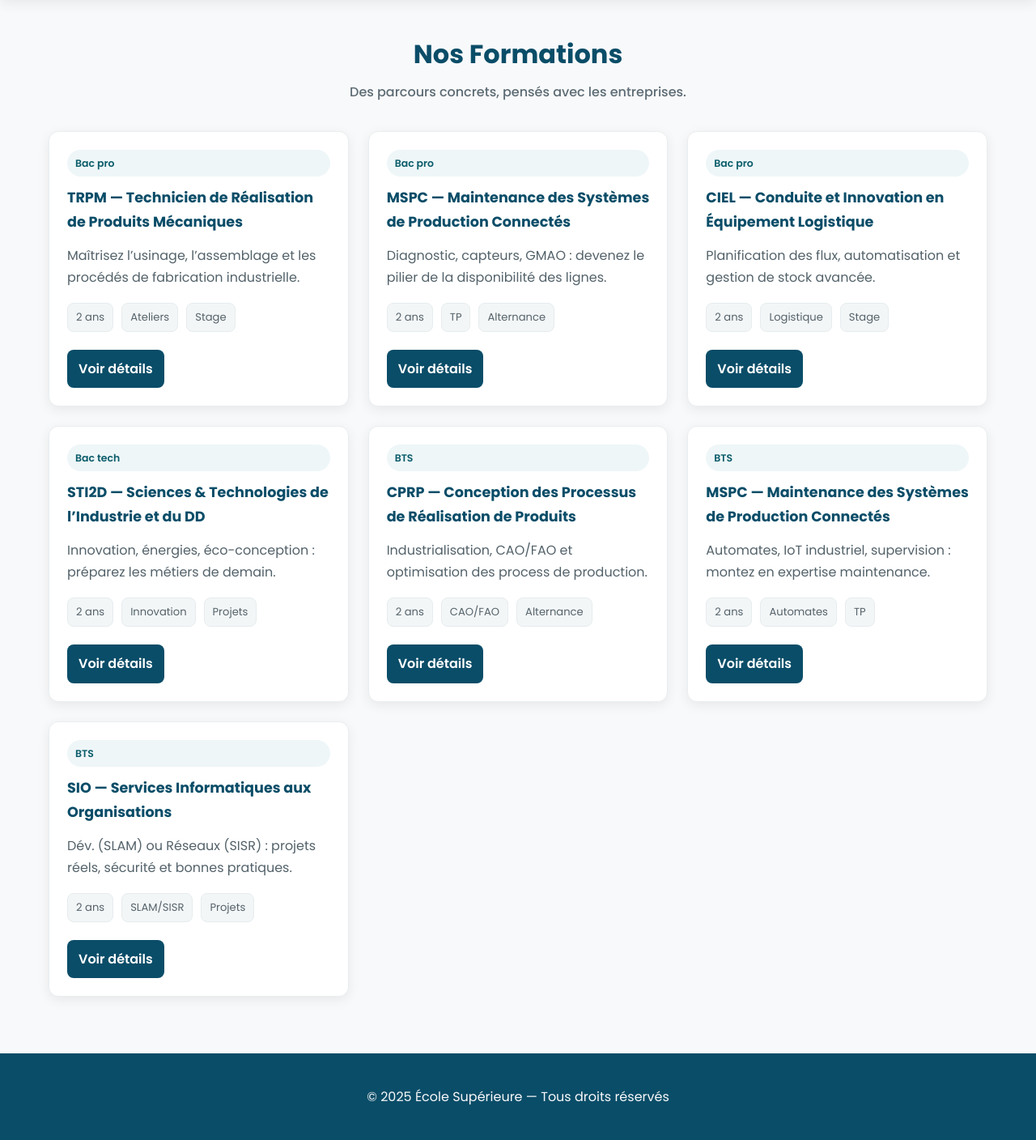
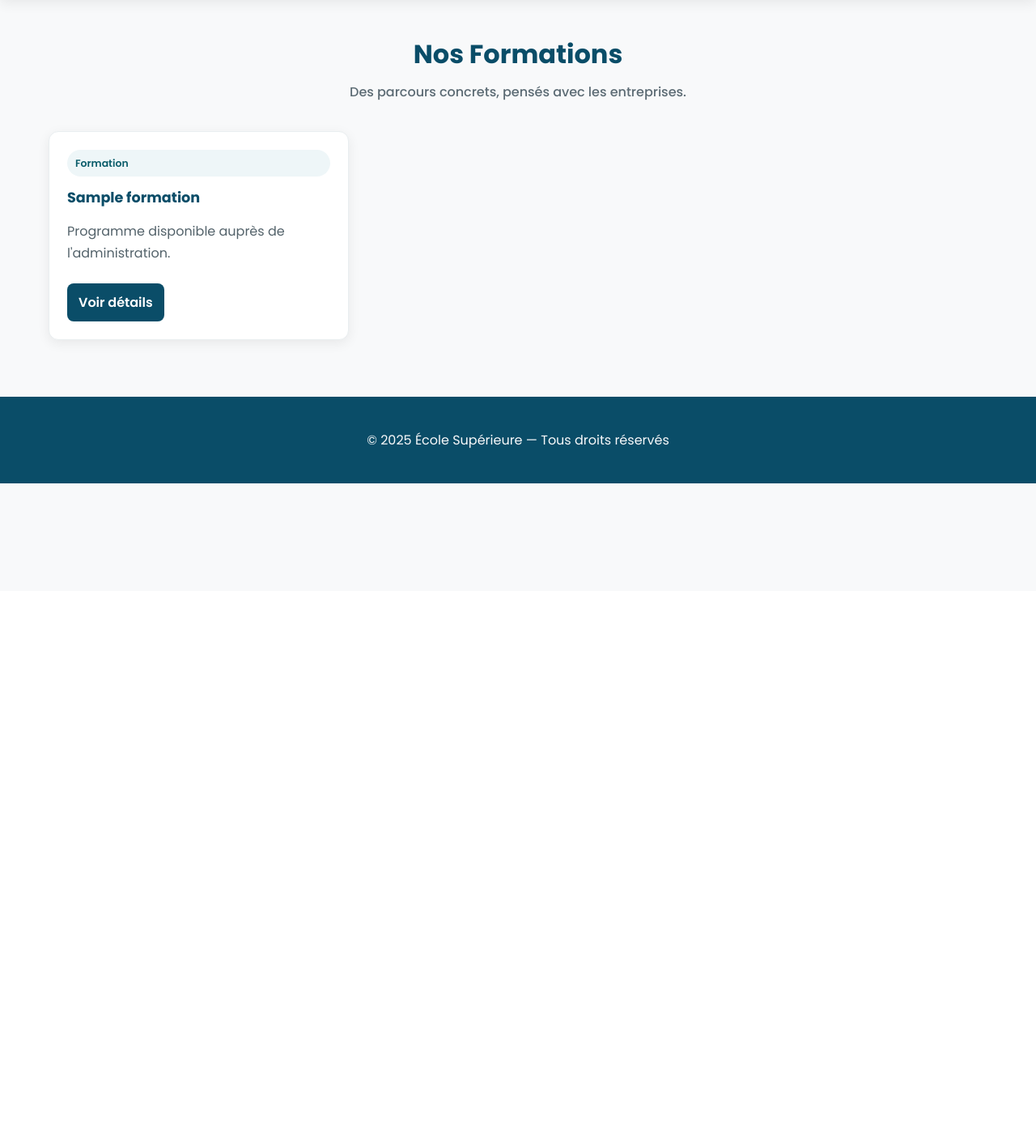
Before and after one commit to Redalak/tp-lprs, a PHP site: page /vue/formations.php in a window 1280 px wide. Shown: the part 70-1478 px from the top of the page at 81% size. After the commit the page ends 667 px from the top, so only its background shows below. Run offline with PHP 8.4, Linux system fonts and the light colour scheme; tables that the repository leaves empty hold one stand-in row (values such as "Sample post").

Commit message:
feat formation gerer par admin

```diff
--- a/src/repository/FormationRepo.php
+++ b/src/repository/FormationRepo.php
@@ -2,7 +2,111 @@
 
 namespace repository;
 
+require_once __DIR__ . '/../bdd/Bdd.php';
+require_once __DIR__ . '/../modele/Formation.php';
+
+use bdd\Bdd;
+use modele\formation; // le modèle est déclaré en minuscules
+
 class FormationRepo
 {
+    /**
+     * Retourne toutes les formations
+     * @return formation[]
+     */
+    public function all(): array {
+        $bdd = new Bdd();
+        $db  = $bdd->getBdd();
+        $rows = $db->query('SELECT id_formation, nom_formation FROM formation ORDER BY id_formation DESC')
+                   ->fetchAll(\PDO::FETCH_ASSOC);
+        return array_map(function(array $r){
+            return new formation([
+                'idformation'  => $r['id_formation'] ?? null,
+                'nomformation' => $r['nom_formation'] ?? '',
+            ]);
+        }, $rows);
+    }
 
+    /**
+     * Récupère une formation par ID
+     */
+    public function find(int $id): ?formation {
+        $bdd = new Bdd();
+        $db  = $bdd->getBdd();
+        $st = $db->prepare('SELECT id_formation, nom_formation FROM formation WHERE id_formation = :id');
+        $st->execute(['id' => $id]);
+        $r = $st->fetch(\PDO::FETCH_ASSOC);
+        if (!$r) return null;
+        return new formation([
+            'idformation'  => $r['id_formation'] ?? null,
+            'nomformation' => $r['nom_formation'] ?? '',
+        ]);
+    }
+
+    /**
+     * Ajoute une formation, retourne l'ID créé
+     */
+    public function create(string $nom): int {
+        $bdd = new Bdd();
+        $db  = $bdd->getBdd();
+        $st = $db->prepare('INSERT INTO formation (nom_formation) VALUES (:nom)');
+        $st->execute(['nom' => $nom]);
+        return (int)$db->lastInsertId();
+    }
+
+    /**
+     * Met à jour le nom d'une formation
+     */
+    public function update(int $id, string $nom): bool {
+        $bdd = new Bdd();
+        $db  = $bdd->getBdd();
+        $st = $db->prepare('UPDATE formation SET nom_formation = :nom WHERE id_formation = :id');
+        return $st->execute(['nom' => $nom, 'id' => $id]);
+    }
+
+    /**
+     * Supprime une formation
+     */
+    public function delete(int $id): bool {
+        $bdd = new Bdd();
+        $db  = $bdd->getBdd();
+        $st = $db->prepare('DELETE FROM formation WHERE id_formation = :id');
+        return $st->execute(['id' => $id]);
+    }
+
+    // ==== Méthodes orientées objet (getters/setters) ====
+
+    /**
+     * Ajoute une formation à partir d'un objet formation
+     * Retourne l'ID créé
+     */
+    public function ajoutFormation(formation $f): int {
+        $nom = method_exists($f, 'getNomformation') ? $f->getNomformation() : '';
+        return $this->create($nom);
+    }
+
+    /**
+     * Met à jour une formation à partir d'un objet formation
+     */
+    public function modifFormation(formation $f): bool {
+        $id  = method_exists($f, 'getIdformation') ? (int)$f->getIdformation() : 0;
+        $nom = method_exists($f, 'getNomformation') ? $f->getNomformation() : '';
+        if ($id <= 0 || $nom === '') return false;
+        return $this->update($id, $nom);
+    }
+
+    /**
+     * Supprime une formation par ID
+     */
+    public function suppFormation(int $id): bool {
+        return $this->delete($id);
+    }
+
+    /**
+     * Liste des formations (alias all)
+     * @return formation[]
+     */
+    public function listeFormation(): array {
+        return $this->all();
+    }
 }
--- a/vue/admin.php
+++ b/vue/admin.php
@@ -217,17 +217,17 @@ $nowLabel = date('d/m/Y H:i');
         <div class="quick-card">
             <h3>Formations</h3>
             <p>Catalogue, matières et intervenants.</p>
-            <a href="adminFormations.php">Gérer les formations</a>
+            <a href="adminFormation.php">Gérer les formations</a>
         </div>
         <div class="quick-card">
             <h3>Support & Contact</h3>
             <p>Tickets et messages entrants.</p>
-            <a href="adminSupport.php">Gérer le support</a>
+            <a href="supportContact.php">Gérer le support</a>
         </div>
         <div class="quick-card">
             <h3>Gestion</h3>
             <p>Options générales du site.</p>
-            <a href="adminGestion.php">Ouvrir les paramètres</a>
+            <a href="admin.php">Ouvrir les paramètres</a>
         </div>
     </div>
 </div>
--- a/vue/formations.php
+++ b/vue/formations.php
@@ -6,6 +6,55 @@ if (!empty($_GET['deco']) && $_GET['deco'] === 'true') {
     exit;
 }
 $isLoggedIn = !empty($_SESSION['id_user']);
+// Détection admin et chargement des formations
+require_once __DIR__ . '/../src/repository/UserRepo.php';
+require_once __DIR__ . '/../src/repository/FormationRepo.php';
+require_once __DIR__ . '/../src/modele/Formation.php';
+
+use repository\UserRepo;
+use repository\FormationRepo;
+use modele\formation;
+
+$isAdmin = false;
+$user = null;
+if ($isLoggedIn) {
+    $uRepo = new UserRepo();
+    $user = $uRepo->getUserById((int)$_SESSION['id_user']);
+    if ($user && method_exists($user, 'getRole')) {
+        $isAdmin = strtolower((string)$user->getRole()) === 'admin';
+    }
+}
+
+$fRepo = new FormationRepo();
+
+// Gestion des actions admin (CRUD)
+if ($isAdmin && $_SERVER['REQUEST_METHOD'] === 'POST') {
+    $action = $_POST['action'] ?? '';
+    if ($action === 'create') {
+        $nom = trim((string)($_POST['nom_formation'] ?? ''));
+        if ($nom !== '') {
+            $f = new formation(['nomformation' => $nom]);
+            $fRepo->ajoutFormation($f);
+        }
+        header('Location: formations.php'); exit;
+    }
+    if ($action === 'update') {
+        $id  = (int)($_POST['id_formation'] ?? 0);
+        $nom = trim((string)($_POST['nom_formation'] ?? ''));
+        if ($id > 0 && $nom !== '') {
+            $f = new formation(['idformation' => $id, 'nomformation' => $nom]);
+            $fRepo->modifFormation($f);
+        }
+        header('Location: formations.php'); exit;
+    }
+    if ($action === 'delete') {
+        $id = (int)($_POST['id_formation'] ?? 0);
+        if ($id > 0) { $fRepo->suppFormation($id); }
+        header('Location: formations.php'); exit;
+    }
+}
+
+$formations = $fRepo->listeFormation();
 ?>
 <!DOCTYPE html>
 <html lang="fr">
@@ -172,77 +221,46 @@ $isLoggedIn = !empty($_SESSION['id_user']);
 
 <div class="container">
     <div class="grid">
-        <!-- Cartes formations -->
-        <article class="card">
-            <span class="badge">Bac pro</span>
-            <h3>TRPM — Technicien de Réalisation de Produits Mécaniques</h3>
-            <p>Maîtrisez l’usinage, l’assemblage et les procédés de fabrication industrielle.</p>
-            <div class="meta">
-                <span>2 ans</span><span>Ateliers</span><span>Stage</span>
-            </div>
-            <div class="actions"><a href="#" class="btn">Voir détails</a></div>
-        </article>
+        <?php if (!empty($formations)): ?>
+            <?php foreach ($formations as $f): ?>
+                <article class="card">
+                    <span class="badge">Formation</span>
+                    <h3><?= htmlspecialchars($f->getNomformation()) ?></h3>
+                    <p>Programme disponible auprès de l'administration.</p>
+                    <?php if ($isAdmin): ?>
+                        <div class="actions" style="display:flex; gap:8px; flex-wrap:wrap">
+                            <form method="post" action="formations.php" style="display:flex; gap:8px; align-items:center">
+                                <input type="hidden" name="action" value="update">
+                                <input type="hidden" name="id_formation" value="<?= (int)$f->getIdformation() ?>">
+                                <input type="text" name="nom_formation" value="<?= htmlspecialchars($f->getNomformation()) ?>" placeholder="Nom" required>
+                                <button class="btn" type="submit">Modifier</button>
+                            </form>
+                            <form method="post" action="formations.php" onsubmit="return confirm('Supprimer cette formation ?');">
+                                <input type="hidden" name="action" value="delete">
+                                <input type="hidden" name="id_formation" value="<?= (int)$f->getIdformation() ?>">
+                                <button class="btn" type="submit" style="background:#b31d1d">Supprimer</button>
+                            </form>
+                        </div>
+                    <?php else: ?>
+                        <div class="actions"><a href="#" class="btn">Voir détails</a></div>
+                    <?php endif; ?>
+                </article>
+            <?php endforeach; ?>
+        <?php else: ?>
+            <p>Aucune formation disponible pour le moment.</p>
+        <?php endif; ?>
+    </div>
 
-        <article class="card">
-            <span class="badge">Bac pro</span>
-            <h3>MSPC — Maintenance des Systèmes de Production Connectés</h3>
-            <p>Diagnostic, capteurs, GMAO : devenez le pilier de la disponibilité des lignes.</p>
-            <div class="meta">
-                <span>2 ans</span><span>TP</span><span>Alternance</span>
-            </div>
-            <div class="actions"><a href="#" class="btn">Voir détails</a></div>
-        </article>
-
-        <article class="card">
-            <span class="badge">Bac pro</span>
-            <h3>CIEL — Conduite et Innovation en Équipement Logistique</h3>
-            <p>Planification des flux, automatisation et gestion de stock avancée.</p>
-            <div class="meta">
-                <span>2 ans</span><span>Logistique</span><span>Stage</span>
-            </div>
-            <div class="actions"><a href="#" class="btn">Voir détails</a></div>
-        </article>
-
-        <article class="card">
-            <span class="badge">Bac tech</span>
-            <h3>STI2D — Sciences & Technologies de l’Industrie et du DD</h3>
-            <p>Innovation, énergies, éco-conception : préparez les métiers de demain.</p>
-            <div class="meta">
-                <span>2 ans</span><span>Innovation</span><span>Projets</span>
-            </div>
-            <div class="actions"><a href="#" class="btn">Voir détails</a></div>
-        </article>
-
-        <article class="card">
-            <span class="badge">BTS</span>
-            <h3>CPRP — Conception des Processus de Réalisation de Produits</h3>
-            <p>Industrialisation, CAO/FAO et optimisation des process de production.</p>
-            <div class="meta">
-                <span>2 ans</span><span>CAO/FAO</span><span>Alternance</span>
-            </div>
-            <div class="actions"><a href="#" class="btn">Voir détails</a></div>
-        </article>
-
-        <article class="card">
-            <span class="badge">BTS</span>
-            <h3>MSPC — Maintenance des Systèmes de Production Connectés</h3>
-            <p>Automates, IoT industriel, supervision : montez en expertise maintenance.</p>
-            <div class="meta">
-                <span>2 ans</span><span>Automates</span><span>TP</span>
-            </div>
-            <div class="actions"><a href="#" class="btn">Voir détails</a></div>
-        </article>
-
-        <article class="card">
-            <span class="badge">BTS</span>
-            <h3>SIO — Services Informatiques aux Organisations</h3>
-            <p>Dév. (SLAM) ou Réseaux (SISR) : projets réels, sécurité et bonnes pratiques.</p>
-            <div class="meta">
-                <span>2 ans</span><span>SLAM/SISR</span><span>Projets</span>
-            </div>
-            <div class="actions"><a href="#" class="btn">Voir détails</a></div>
-        </article>
-    </div>
+    <?php if ($isAdmin): ?>
+        <div style="margin-top:28px; padding:16px; background:#fff; border:1px solid #e9eef0; border-radius:12px; box-shadow:var(--shadow)">
+            <h3 style="margin-top:0; color:var(--primary-color)">Ajouter une formation</h3>
+            <form method="post" action="formations.php" style="display:flex; gap:12px; flex-wrap:wrap">
+                <input type="hidden" name="action" value="create">
+                <input type="text" name="nom_formation" placeholder="Nom de la formation" required>
+                <button class="btn" type="submit">Ajouter</button>
+            </form>
+        </div>
+    <?php endif; ?>
 </div>
 
 <footer>
```
Also changed, not shown: vue/adminFormation.php (added, +242 -0 lines).
